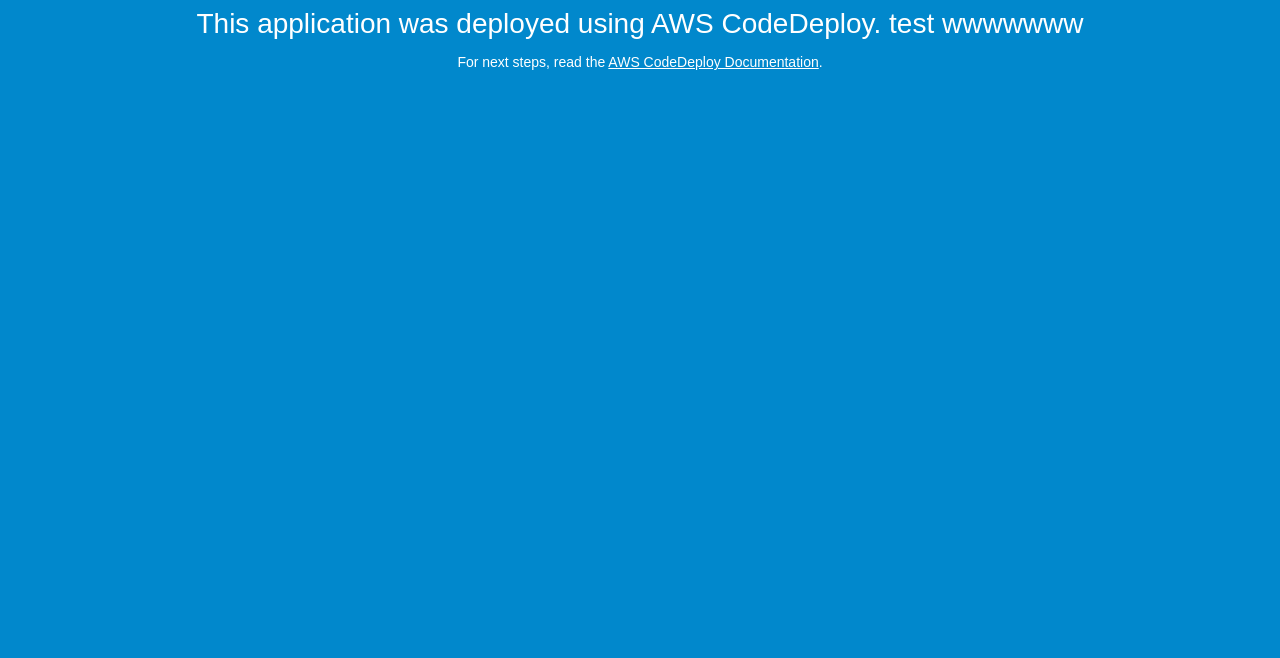
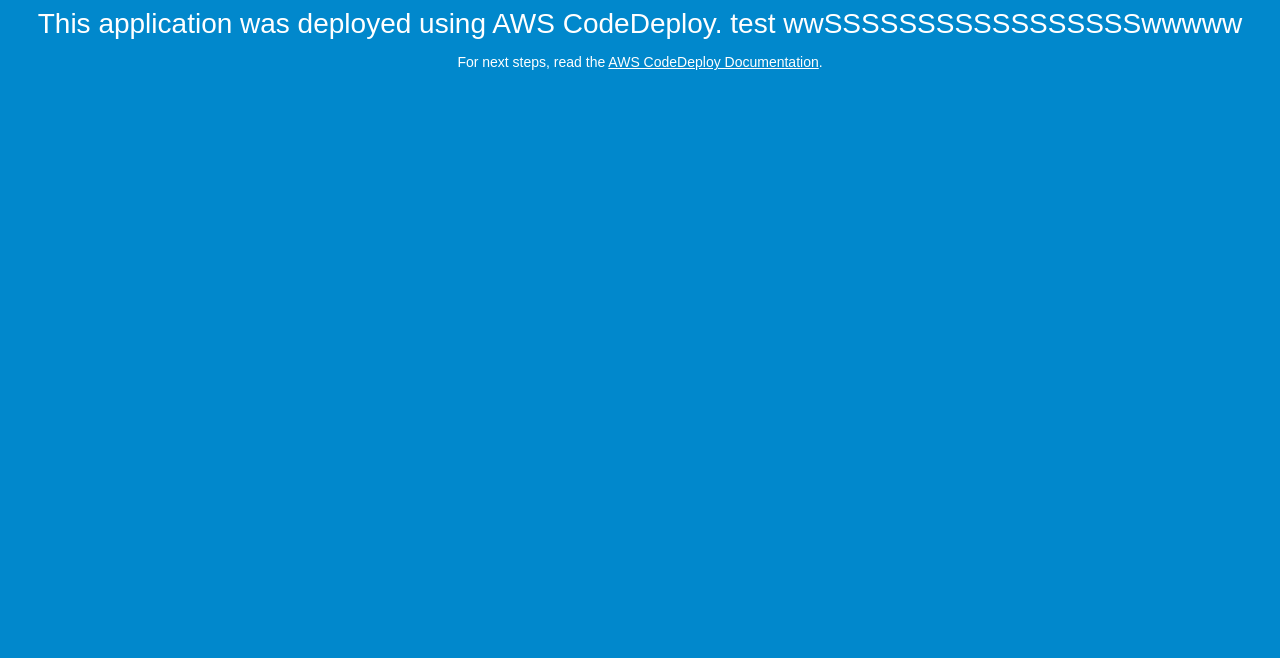
Before and after one commit to pcual11/vineuptest, a plain HTML site: page index.html in a window 1280 px wide. Shown: the part 142-800 px from the top of the page. Drawn offline with Linux system fonts and the light colour scheme.

Commit message:
Update index.html

```diff
--- a/index.html
+++ b/index.html
@@ -30,7 +30,7 @@
 <body>
   <div align="center">
     <h1>Congratulations</h1>
-    <h2>This application was deployed using AWS CodeDeploy. test wwwwwww</h2>
+    <h2>This application was deployed using AWS CodeDeploy. test wwSSSSSSSSSSSSSSSSSwwwww</h2>
     <p>For next steps, read the <a href="http://aws.amazon.com/documentation/codedeploy">AWS CodeDeploy Documentation</a>.</p>
   </div>
 </body>
```
